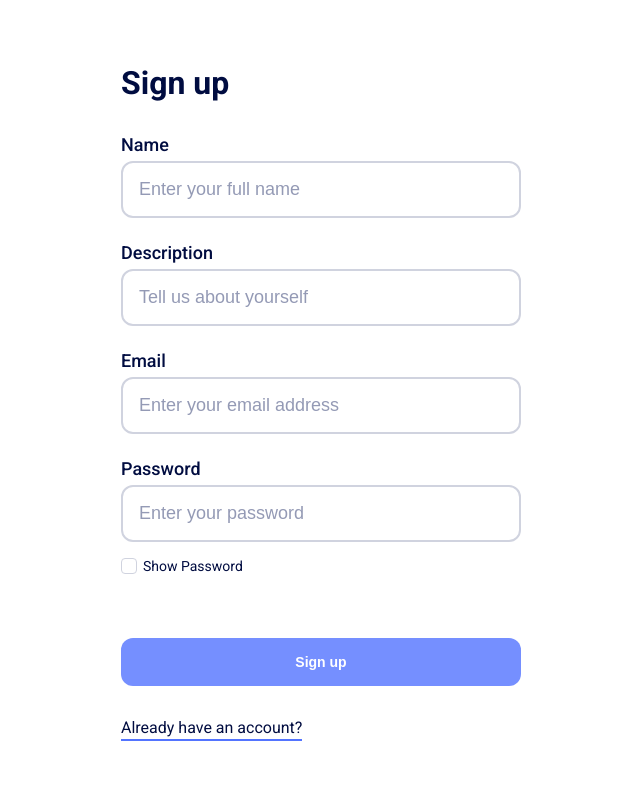
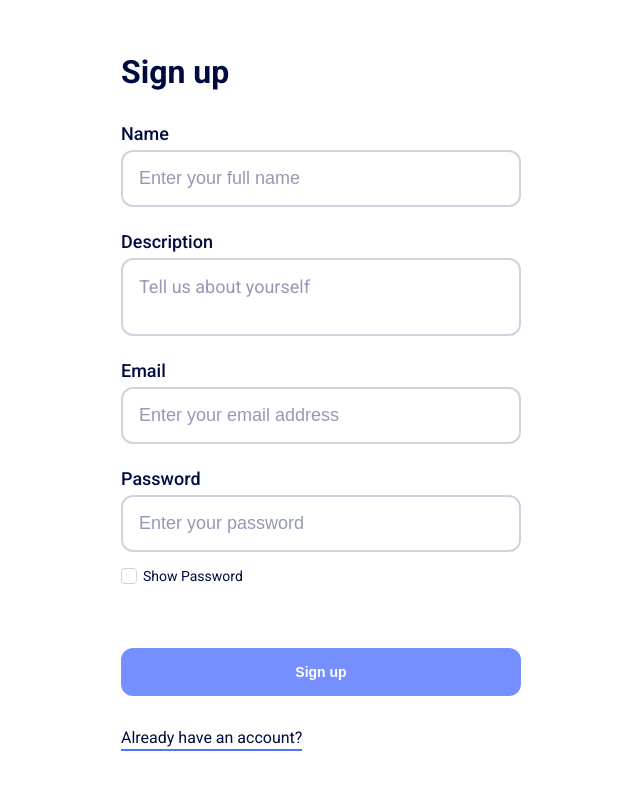
Before and after one commit to berakoc/catchapp-frontend, a React (Create React App) app: page /signup in a window 1280 px wide. Shown: the top 790 px of the page, without its empty margins (319-959 px from the left). Built offline with nearby package versions, Linux system fonts and the light colour scheme; no server answers.

Commit message:
*New: Updated Login page adding  TextArea
Also shrank UserCard just a little.

```diff
--- /dev/null
+++ b/src/components/atoms/TextArea.js
@@ -0,0 +1,32 @@
+import PropTypes from 'prop-types';
+import React from 'react';
+import combine from '../../lib/style-composer';
+import genericStyles from '../../styles/atoms/Input.module.scss';
+import styles from '../../styles/atoms/TextArea.module.scss'
+
+function TextArea(props) {
+    return (
+        <div className={combine(genericStyles, 'component')}>
+            <div className={combine(genericStyles, 'label')}>{props.label}</div>
+            <textarea
+                cols={props.numberOfColumns}
+                placeholder={props.placeholder}
+                className={combine(styles, 'textarea')}
+            />
+        </div>
+    );
+}
+
+TextArea.propTypes = {
+    label: PropTypes.string.isRequired,
+    placeholder: PropTypes.string.isRequired,
+    type: PropTypes.string.isRequired,
+    numberOfColumns: PropTypes.number.isRequired
+};
+
+TextArea.defaultProps = {
+    type: 'text',
+    numberOfColumns: 4
+};
+
+export default TextArea;
--- a/src/components/components.js
+++ b/src/components/components.js
@@ -10,6 +10,7 @@ import SignupForm from './organisms/SignupForm';
 import UserCard from './atoms/UserCard';
 import Statistics from './atoms/Statistics';
 import FlexButton from './atoms/FlexButton';
+import TextArea from './atoms/TextArea'
 
 export {
     Button,
@@ -24,4 +25,5 @@ export {
     UserCard,
     Statistics,
     FlexButton,
+    TextArea
 };
--- a/src/components/organisms/SignupForm.js
+++ b/src/components/organisms/SignupForm.js
@@ -4,7 +4,7 @@ import { Link } from 'react-router-dom';
 import Colors from '../../lib/colors';
 import AuthButton from '../atoms/AuthButton';
 import Spacer from '../atoms/Spacer';
-import { Input, RadioButton } from '../components';
+import { Input, RadioButton, TextArea } from '../components';
 
 export default function SignupForm(props) {
     const [isPasswordHidden, setPasswordHidden] = useState(true);
@@ -22,7 +22,7 @@ export default function SignupForm(props) {
             <Spacer size={32} />
             <Input label='Name' placeholder='Enter your full name' />
             <Spacer size={24} />
-            <Input label='Description' placeholder='Tell us about yourself' />
+            <TextArea label='Description' placeholder='Tell us about yourself' />
             <Spacer size={24} />
             <Input label='Email' placeholder='Enter your email address' />
             <Spacer size={24} />
--- a/src/components/pages/Dashboard.js
+++ b/src/components/pages/Dashboard.js
@@ -4,6 +4,7 @@ import combine from '../../lib/style-composer';
 import { logoutSession } from '../../redux/actions/session';
 import styles from '../../styles/pages/Dashboard.module.scss';
 import { UserCard } from '../components';
+import FirebaseAuthAPI from '../../api/firebase-auth'
 
 const mapStateToProps = ({ session }) => ({
     session,
@@ -14,11 +15,11 @@ const mapDispatchToProps = (dispatch) => ({
 });
 
 function Dashboard({ session, logout }) {
-    // const handleLogout = async () => {
-    //     FirebaseAuthAPI.logout();
-    //     await logout();
-    //     console.log('Successfully logged out');
-    // };
+    const handleLogout = async () => {
+        FirebaseAuthAPI.logout();
+        await logout();
+        console.log('Successfully logged out');
+    };
     return (
         <div className={combine(styles, 'component')}>
             <div className={combine(styles, 'content')}>
@@ -27,7 +28,7 @@ function Dashboard({ session, logout }) {
                 </div>
                 <div className={combine(styles, 'events')}>Events</div>
             </div>
-            <div className={combine(styles, 'navbar')}>Navbar</div>
+            <div className={combine(styles, 'navbar')}><button onClick={() => handleLogout()}>Logout</button></div>
         </div>
     );
 }
--- a/src/index.scss
+++ b/src/index.scss
@@ -1,3 +1,5 @@
+@import './styles/core/index';
+
 body {
   margin: 0 0;
   font-family: Roboto, -apple-system, BlinkMacSystemFont, 'Segoe UI', 'Roboto', 'Oxygen',
@@ -15,3 +17,16 @@ body {
 *:focus {
   outline: none;
 }
+
+*::-webkit-scrollbar {
+  width: 10px;               /* width of the entire scrollbar */
+}
+
+*::-webkit-scrollbar-track {
+  background: lighten($color-primary, 30%);        /* color of the tracking area */
+}
+
+*::-webkit-scrollbar-thumb {
+  background-color: $color-primary;    /* color of the scroll thumb */
+  border-radius: 12px;       /* roundness of the scroll thumb */
+}
--- /dev/null
+++ b/src/styles/atoms/TextArea.module.scss
@@ -0,0 +1,20 @@
+@import '../core/index';
+
+.textarea {
+    font-size: $font-size-normal;
+    width: 400px;
+    padding: 16px;
+    color: $color-primary-dark;
+    border-radius: $border-radius;
+    border: 2px solid lighten($color-primary-light, 20%);
+    resize: none;
+    font-family: Roboto;
+}
+
+.textarea:focus {
+    border-color: $color-primary;
+}
+
+.textarea::placeholder {
+    color: lighten($color-primary-light, 0.1)
+}
--- a/src/styles/pages/Dashboard.module.scss
+++ b/src/styles/pages/Dashboard.module.scss
@@ -18,7 +18,7 @@
 }
 
 .card {
-    width: 440px;
+    width: 400px;
     margin: 0 2vw;
 }
 
```
